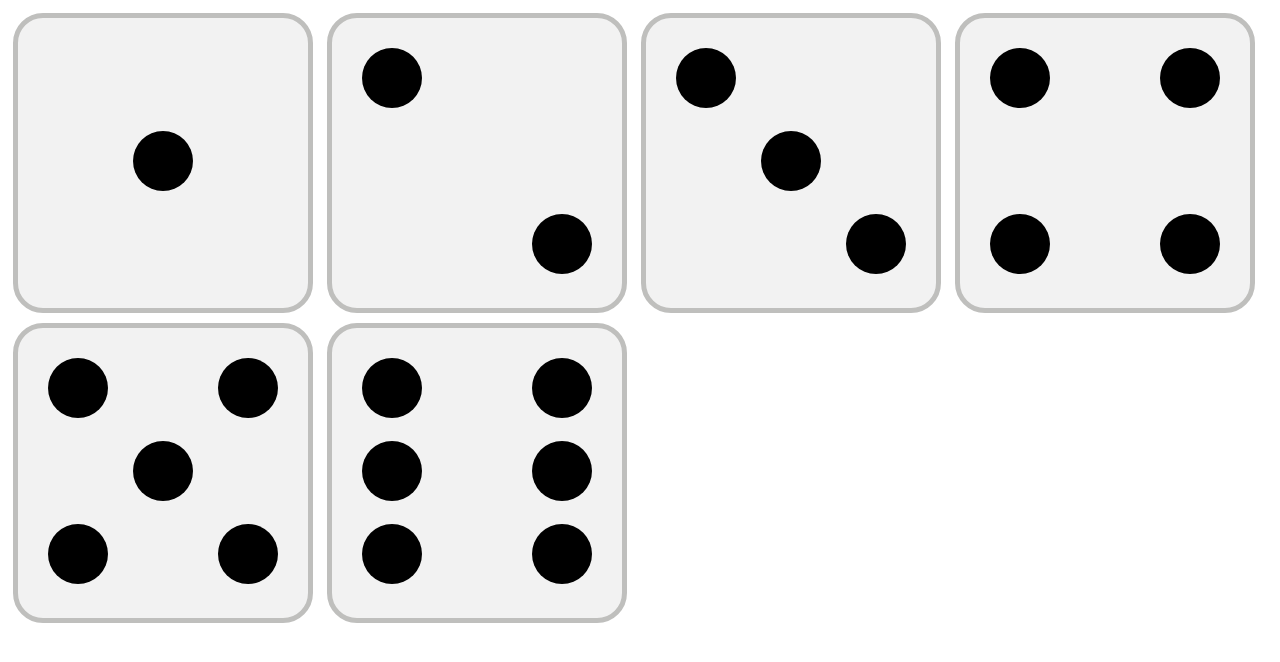
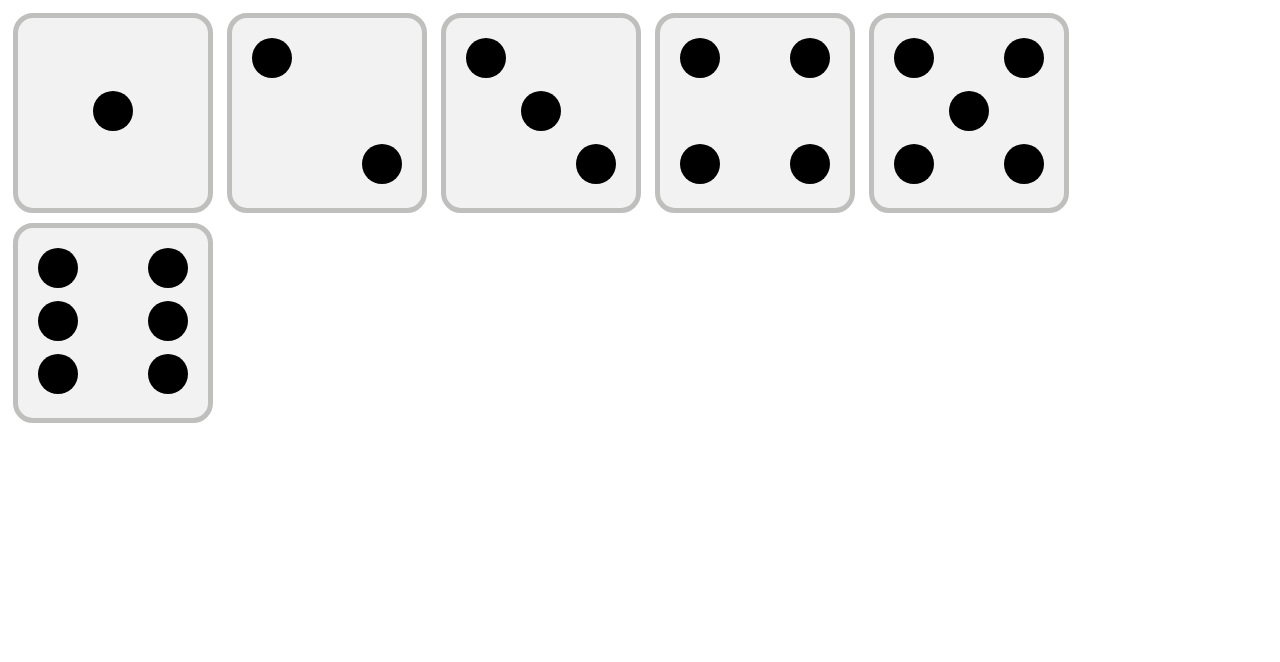
Before and after one commit to cherie-anny/dice, a plain HTML site: page index.html in a window 1280 px wide. Drawn offline with Linux system fonts and the light colour scheme.

Commit message:
change width

```diff
--- a/css/style.css
+++ b/css/style.css
@@ -6,19 +6,19 @@
     vertical-align: top;
     margin: 5px;
     list-style: none;
-    padding: 30px;
-    width: 300px;
-    height: 300px;
+    padding: 20px;
+    width: 200px;
+    height: 200px;
     border: 5px solid #BFBFBD;
-    border-radius: 30px;
+    border-radius: 20px;
     background-color: #F2F2F2;
 }
 
 .dice__dot:before {
     content: "";
     display: inline-block;
-    width: 60px;
-    height: 60px;
+    width: 40px;
+    height: 40px;
     background-color: #000;
     border-radius: 100%;
 }
```
